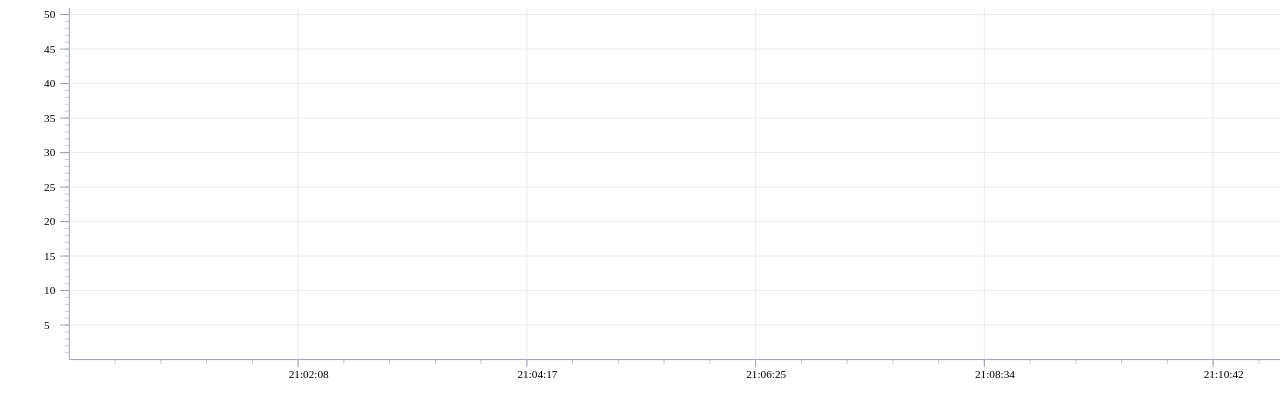
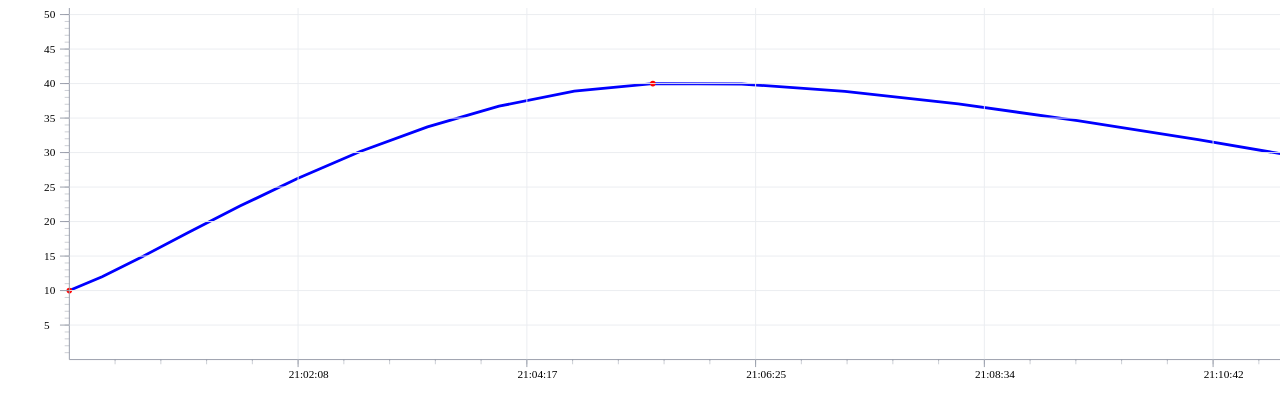
Before and after one commit to arinakataeva007/chart, an Angular app: page / in a window 1280 px wide. Shown: the top 416 px of the page. Built offline with nearby package versions, Linux system fonts and the light colour scheme.

Commit message:
feat: рисование по точкам

```diff
--- a/src/app/app.component.html
+++ b/src/app/app.component.html
@@ -1,4 +1,4 @@
-<!-- <svg>
+<!-- <svg class="points-card">
   <path
     [attr.d]="smoothPathCatmull"
     stroke="blue"
@@ -12,6 +12,5 @@
     [attr.cy]="p?.y"
     r="2"
   />
-</svg>
- -->
+</svg> -->
 <app-chart-axes></app-chart-axes>
--- a/src/app/app.component.scss
+++ b/src/app/app.component.scss
@@ -0,0 +1,6 @@
+:host {
+  position: relative;
+  .points-card {
+    position: absolute;
+  }
+}
--- a/src/app/app.component.ts
+++ b/src/app/app.component.ts
@@ -18,7 +18,7 @@ export interface Point {
 }
 @Component({
   selector: "app-root",
-  imports: [RouterOutlet, CommonModule, MaxPipe, ChartAxesComponent],
+  imports: [CommonModule, ChartAxesComponent],
   templateUrl: "./app.component.html",
   styleUrl: "./app.component.scss",
 })
--- a/src/app/components/chart-axes/chart-axes.component.html
+++ b/src/app/components/chart-axes/chart-axes.component.html
@@ -4,6 +4,19 @@
   [attr.width]="width"
   [attr.height]="templateHeight"
 >
+  <path
+    [attr.d]="smoothPathCatmull"
+    stroke="blue"
+    stroke-width="3"
+    fill="none"
+  />
+  <circle
+    fill="red"
+    *ngFor="let p of scaledPoints"
+    [attr.cx]="p.x"
+    [attr.cy]="p.y"
+    r="3"
+  />
   <!--  ОСИ -->
   <!-- Y -->
   <line x1="0" class="axis" [attr.y1]="templateHeight" x2="0" y2="0" />
--- a/src/app/components/chart-axes/chart-axes.component.ts
+++ b/src/app/components/chart-axes/chart-axes.component.ts
@@ -5,7 +5,14 @@ export type Tick = {
   time: Date;
   isMajor: boolean;
 };
-
+export interface Point {
+  time: Date;
+  value: number;
+}
+export interface PointCoordinate {
+  x: number;
+  y: number;
+}
 @Component({
   selector: "app-chart-axes",
   imports: [CommonModule],
@@ -18,10 +25,16 @@ export class ChartAxesComponent implements OnInit {
   @Input() maxValueY = 50;
   @Input() valuesX: string[] = [];
   @Input() axisXValues: string[] = [];
+  @Input() points: Point[] = [
+    { time: new Date(2024, 0, 1, 21, 2, 8), value: 10 },
+    { time: new Date(2024, 0, 1, 21, 5, 0), value: 40 },
+    { time: new Date(2024, 0, 1, 21, 10, 0), value: 20 },
+  ];
 
   constructor() {}
 
   public ngOnInit() {
+    this.initScales();
     this.generateAxisX();
     this.generateAxisY();
   }
@@ -41,38 +54,88 @@ export class ChartAxesComponent implements OnInit {
   protected paddingChart = 7;
 
   protected ticksY: number[] = [];
-  // protected ticksX: number[] = [];
   protected markTicksY: number[] = [];
   protected ticks: Tick[] = [];
-  // protected markTicksX: number[] = [];
 
-  // private generateAxisX() {
-  //   if (!this.width) return;
-  //   // + 1 потому что по оси X 7 отрезков, но последний не подписываем
-  //   const stepWidth =
-  //     this.width / ((this.countDivivsionsX + 1) * this.countDivivsionsSegment);
-  //   let index = 1;
+  // public get smoothPathCatmull(): string {
+  //   if (this.points.length < 2) return "";
 
-  //   for (let x = stepWidth; x <= this.width; x += stepWidth) {
-  //     this.ticksX.push(x);
-  //     // каждый countDivivsionsSegment-й шаг добавляем в markTicksX
-  //     if (index !== 0 && index % this.countDivivsionsSegment === 0) {
-  //       const markIndex = index / this.countDivivsionsSegment;
+  //   let path = `M ${this.points[0].x} ${this.points[0].y}`;
 
-  //       if (markIndex <= this.countDivivsionsX) {
-  //         this.markTicksX.push(x);
-  //       }
+  //   for (let i = 0; i < this.points.length - 1; i++) {
+  //     const p0 = this.points[Math.max(0, i - 1)];
+  //     const p1 = this.points[i];
+  //     const p2 = this.points[i + 1];
+  //     const p3 = this.points[Math.min(this.points.length - 1, i + 2)];
+
+  //     // Коэффициенты Catmull-Rom
+  //     const tension = 0.5; // 0.5 = стандартный Catmull-Rom
+
+  //     for (let t = 0; t <= 1; t += 0.1) {
+  //       // Разбиваем на сегменты
+  //       const t2 = t * t;
+  //       const t3 = t2 * t;
+
+  //       const x =
+  //         0.5 *
+  //         (2 * p1.x +
+  //           (-p0.x + p2.x) * t +
+  //           (2 * p0.x - 5 * p1.x + 4 * p2.x - p3.x) * t2 +
+  //           (-p0.x + 3 * p1.x - 3 * p2.x + p3.x) * t3);
+
+  //       const y =
+  //         0.5 *
+  //         (2 * p1.y +
+  //           (-p0.y + p2.y) * t +
+  //           (2 * p0.y - 5 * p1.y + 4 * p2.y - p3.y) * t2 +
+  //           (-p0.y + 3 * p1.y - 3 * p2.y + p3.y) * t3);
+
+  //       path += ` L ${x} ${y}`;
   //     }
+  //   }
 
-  //     index++;
-  //   }
+  //   return path;
   // }
+  public get smoothPathCatmull(): string {
+    const pts = this.scaledPoints;
+
+    if (pts.length < 2) return "";
+
+    let path = `M ${pts[0].x} ${pts[0].y}`;
+
+    for (let i = 0; i < pts.length - 1; i++) {
+      const p0 = pts[Math.max(0, i - 1)];
+      const p1 = pts[i];
+      const p2 = pts[i + 1];
+      const p3 = pts[Math.min(pts.length - 1, i + 2)];
+
+      for (let t = 0; t <= 1; t += 0.1) {
+        const t2 = t * t;
+        const t3 = t2 * t;
+
+        const x =
+          0.5 *
+          (2 * p1.x +
+            (-p0.x + p2.x) * t +
+            (2 * p0.x - 5 * p1.x + 4 * p2.x - p3.x) * t2 +
+            (-p0.x + 3 * p1.x - 3 * p2.x + p3.x) * t3);
+
+        const y =
+          0.5 *
+          (2 * p1.y +
+            (-p0.y + p2.y) * t +
+            (2 * p0.y - 5 * p1.y + 4 * p2.y - p3.y) * t2 +
+            (-p0.y + 3 * p1.y - 3 * p2.y + p3.y) * t3);
+
+        path += ` L ${x} ${y}`;
+      }
+    }
+
+    return path;
+  }
 
   private generateAxisX() {
     if (!this.width) return;
-
-  this.ticks = [];
-
     const start = new Date();
     start.setHours(21, 0, 0, 0);
 
@@ -80,7 +143,7 @@ export class ChartAxesComponent implements OnInit {
     end.setHours(21, 15, 0, 0);
 
     const totalMs = end.getTime() - start.getTime();
-
+    //+1 потому что 7 отрезков, но последний не подписываем
     const totalSteps =
       (this.countDivivsionsX + 1) * this.countDivivsionsSegment;
 
@@ -91,7 +154,7 @@ export class ChartAxesComponent implements OnInit {
       this.ticks.push({
         x: i * stepWidth,
         time: new Date(start.getTime() + i * stepTime),
-      isMajor: i % this.countDivivsionsSegment === 0,
+        isMajor: i % this.countDivivsionsSegment === 0, // каждое 5 деление
       });
     }
   }
@@ -107,4 +170,47 @@ export class ChartAxesComponent implements OnInit {
       this.markTicksY.push(i * (this.countDivivsionsSegment * stepheight));
     }
   }
+
+  private startTime!: number;
+  private endTime!: number;
+
+  private initScales() {
+    // const start = new Date();
+    // start.setHours(21, 0, 0, 0);
+
+    // const end = new Date();
+    // end.setHours(21, 15, 0, 0);
+
+    // this.startTime = start.getTime();
+    // this.endTime = end.getTime();
+
+    const times = this.points.map((p) => p.time.getTime());
+
+    this.startTime = Math.min(...times);
+    this.endTime = Math.max(...times);
   }
+
+  private mapX(time: Date): number {
+    const t = time.getTime();
+
+    if (t < this.startTime || t > this.endTime) {
+      return NaN; // или не рисовать точку
+    }
+
+    return (
+      ((t - this.startTime) / (this.endTime - this.startTime)) * this.width
+    );
+  }
+  private mapY(value: number): number {
+    return this.templateHeight - (value / this.maxValueY) * this.height;
+  }
+  public get scaledPoints(): any[] {
+    const result = this.points.map((p) => ({
+      x: this.mapX((p as any).time),
+      y: this.mapY((p as any).value),
+    }));
+
+    console.log(result);
+    return result;
+  }
+}
```
Lines whose indentation alone changed are shown as unchanged.
